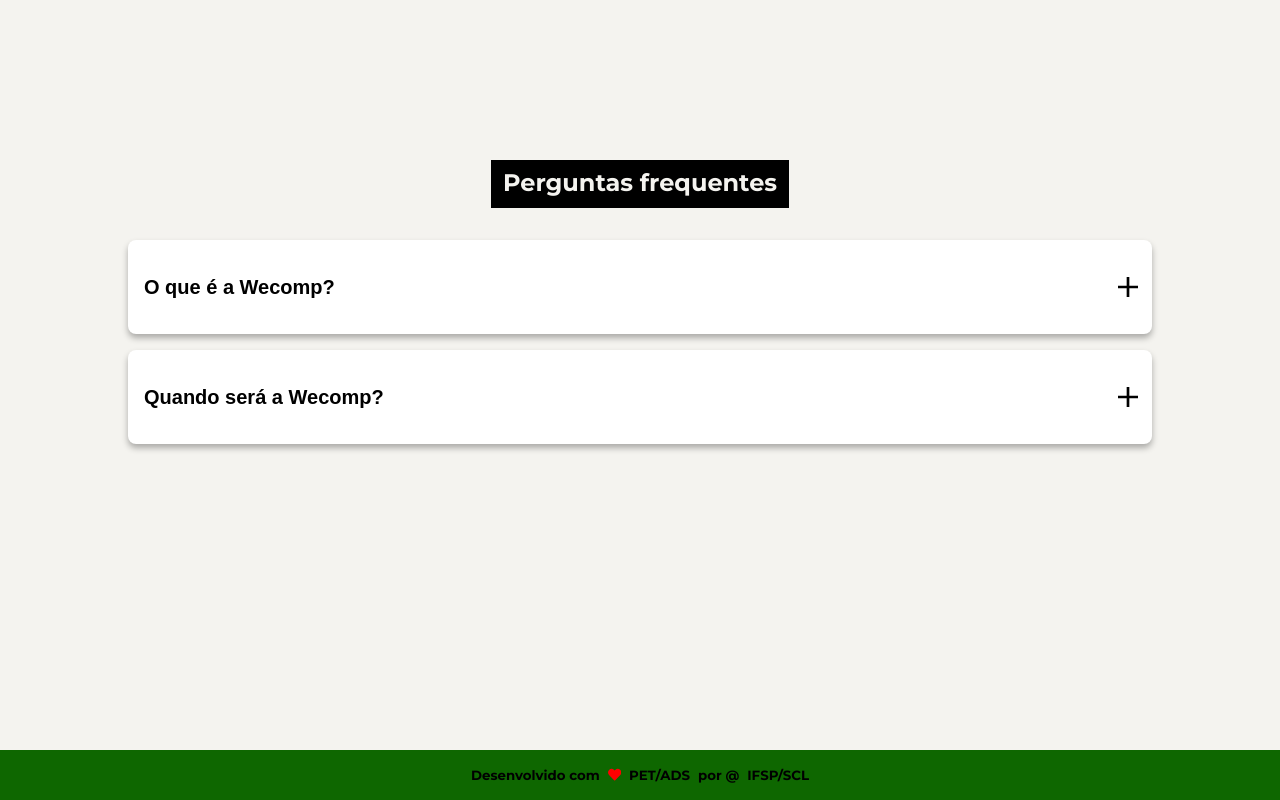
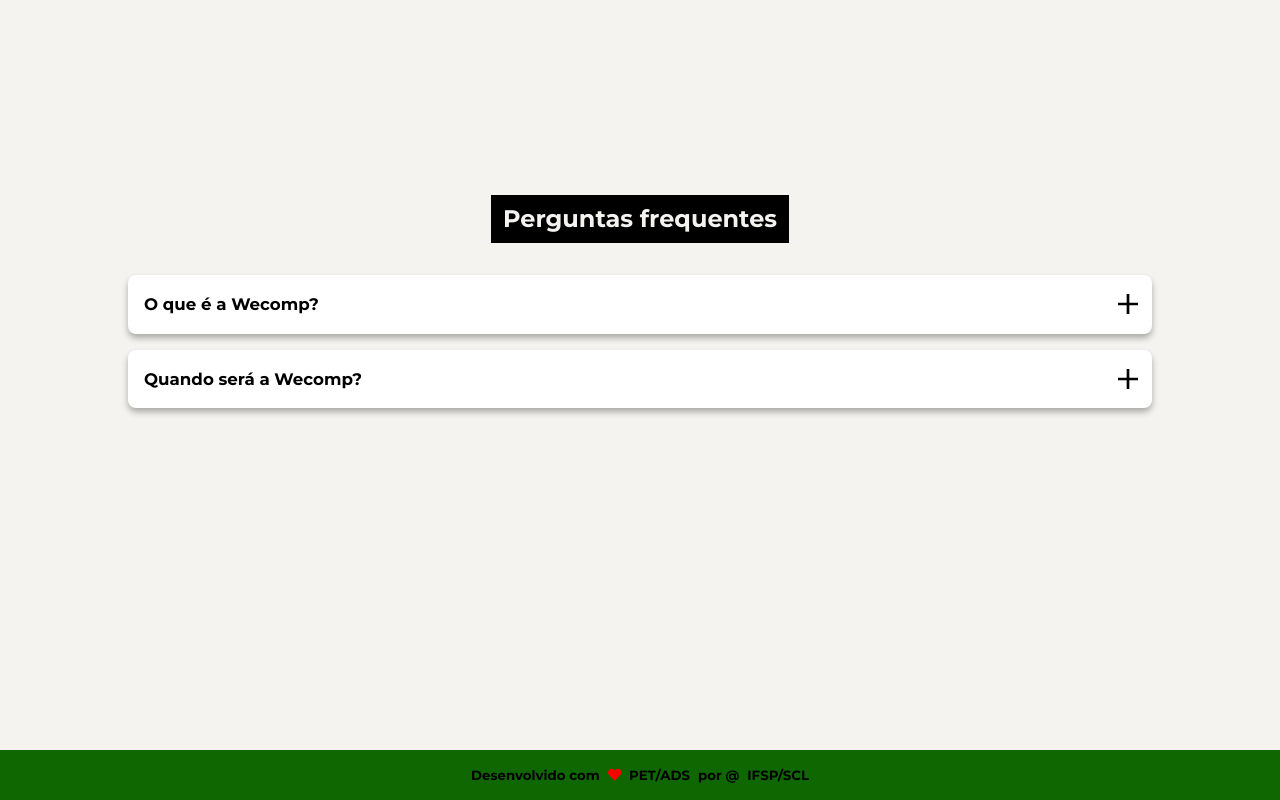
Before and after one commit to pet-ads/wecomp-new, a React (Vite) app: page / in a window 1280 px wide. Shown: the part 9191-9991 px from the top of the page. Built offline with nearby package versions, Linux system fonts and the light colour scheme.

Commit message:
refactor: adjustment  of width in faq container and animation time

```diff
--- a/src/components/sections/FAQs/styles.ts
+++ b/src/components/sections/FAQs/styles.ts
@@ -28,5 +28,4 @@
   padding: 2rem 1rem;
 
   gap: 1rem;
-
 `;
--- a/src/components/sections/FAQs/subcomponent/Details/index.tsx
+++ b/src/components/sections/FAQs/subcomponent/Details/index.tsx
@@ -1,41 +1,38 @@
 import { useState } from "react";
 import { IoMdAdd } from "react-icons/io";
-import Text from "../../../../ui/Text";
+
+import {
+  FAQContainer,
+  QuestionWrapper,
+  AnswerWrapper,
+  ToggleIcon,
+  AnswerText,
+  QuestionText,
+} from "./styles";
+
 import { FAQProps } from "../../types";
-import {
-  AnswerContainer,
-  Container,
-  QuestionContainer,
-  IconWrapper,
-} from "./styles";
 
 export default function Details({ question, answer }: FAQProps) {
   const [isVisible, setIsVisible] = useState<boolean>(false);
 
   return (
-    <Container isVisible={isVisible}>
-      <QuestionContainer onClick={() => setIsVisible((prev) => !prev)}>
-        <Text
-          width="100%"
-          justifyContent="flex-start"
-          fontSize="15pt"
-          fontWeight="bold"
-          textAlign="left"
-        >
-          {question}
-        </Text>
-        <IconWrapper
+    <FAQContainer>
+      <QuestionWrapper onClick={() => setIsVisible((prev) => !prev)}>
+        <QuestionText>{question}</QuestionText>
+        <ToggleIcon
           animate={{ rotate: isVisible ? 45 : 0 }}
           transition={{ duration: 0.3 }}
         >
           <IoMdAdd />
-        </IconWrapper>
-      </QuestionContainer>
-      <AnswerContainer isVisible={isVisible}>
-        <Text justifyContent="flex-start" width="calc(100% - 2rem)" fontSize="1rem">
-          {answer}
-        </Text>
-      </AnswerContainer>
-    </Container>
+        </ToggleIcon>
+      </QuestionWrapper>
+      <AnswerWrapper
+        initial={{ height: 0, opacity: 0 }}
+        animate={{ height: isVisible ? "auto" : 0, opacity: isVisible ? 1 : 0 }}
+        transition={{ duration: 0.4, ease: "easeInOut" }}
+      >
+        <AnswerText>{answer}</AnswerText>
+      </AnswerWrapper>
+    </FAQContainer>
   );
 }
--- a/src/components/sections/FAQs/subcomponent/Details/styles.ts
+++ b/src/components/sections/FAQs/subcomponent/Details/styles.ts
@@ -1,7 +1,7 @@
 import styled from "styled-components";
 import { motion } from "framer-motion";
 
-export const Container = styled.div<{ isVisible: boolean }>`
+export const FAQContainer = styled.div`
   display: flex;
   flex-direction: column;
   max-width: 100%;
@@ -15,34 +15,61 @@
   transition: height 0.3s ease-in-out;
 `;
 
-export const QuestionContainer = styled.div`
+export const QuestionWrapper = styled.div`
   display: flex;
   align-items: center;
-  justify-content: space-evenly;
+  justify-content: space-between;
 
   width: 100%;
 
   cursor: pointer;
 `;
 
-export const AnswerContainer = styled.div<{ isVisible: boolean }>`
+export const AnswerWrapper = styled(motion.div)`
   width: 100%;
-  max-height: ${({ isVisible }) => (isVisible ? "auto" : "0")};
-
 
   background-color: var(--primary-text-color);
+
+  border-radius: 0.5rem;
 
   overflow: hidden;
 `;
 
-
-export const IconWrapper = styled(motion.div)`
+export const ToggleIcon = styled(motion.div)`
   display: flex;
   align-items: center;
   justify-content: center;
 
-  padding: .5rem;
+  padding: 0.5rem;
 
   font-size: 2rem;
   cursor: pointer;
 `;
+
+export const QuestionText = styled.div`
+  max-width: 100%;
+
+  padding: 1rem;
+
+  text-align: justify;
+
+  font-size: 12.5pt;
+  font-weight: bold;
+
+  @media (max-width: 320px) {
+    font-size: 10pt;
+  }
+`;
+
+export const AnswerText = styled.div`
+  max-width: 100%;
+
+  padding: 1rem;
+
+  text-align: justify;
+  font-size: 12.5pt;
+
+  @media (max-width: 320px) {
+    font-size: 10pt;
+  }
+`;
```
